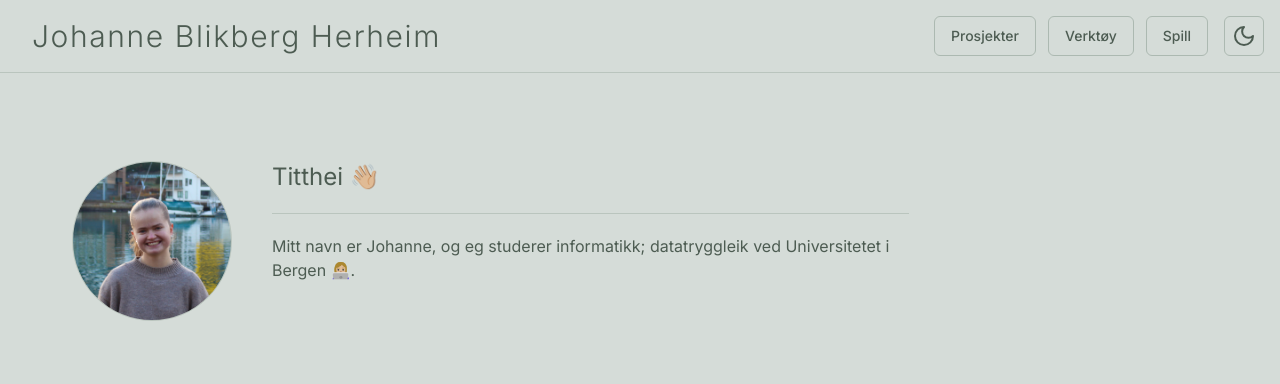
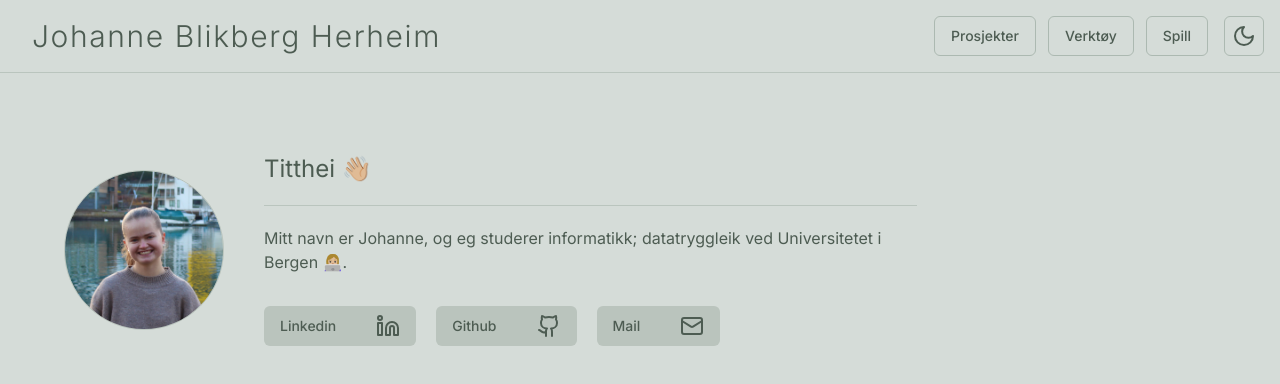
Before and after one commit to johanneherheim/personal-website, a Next.js app: page / in a window 1280 px wide. Shown: the top 384 px of the page. Built offline with nearby package versions, Linux system fonts and the light colour scheme.

Commit message:
added socials

```diff
--- a/src/components/homepage.tsx
+++ b/src/components/homepage.tsx
@@ -1,11 +1,13 @@
 import React from "react";
 import Image from "next/image";
 import me from "src/components/images/me.jpeg";
+import SocialLinks from "./socials";
 
 export default function HomePage() {
   return (
-    <div className="m-16 sm:mt-20 w-auto sm:w-2/3 flex p-2 my-auto gap-10">
-      <div className="overflow-hidden rounded-full border h-40 w-40 hidden sm:block flex-none">
+    <div className="m-16 sm:mt-20 w-auto sm:w-2/3 my-auto">
+      <div className="flex gap-10">
+        <div className="overflow-hidden rounded-full border h-40 w-40 hidden sm:block flex-none my-auto">
           <Image
             src={me}
             alt=""
@@ -23,10 +25,14 @@ export default function HomePage() {
               className="h-40 w-40 object-cover rounded"
             />
           </div>
-        <p className="pb-5 sm:pt-5 sm:border-none border-b">
+          <p className="pb-5 sm:pt-5 sm:border-none border-b text-center sm:text-left">
             Mitt navn er Johanne, og eg studerer informatikk; datatryggleik ved
             Universitetet i Bergen 👩🏼‍💻.
           </p>
+          <SocialLinks />
+        </div>
+      </div>
+      <div>
       </div>
     </div>
   );
```
Lines whose indentation alone changed are shown as unchanged.
